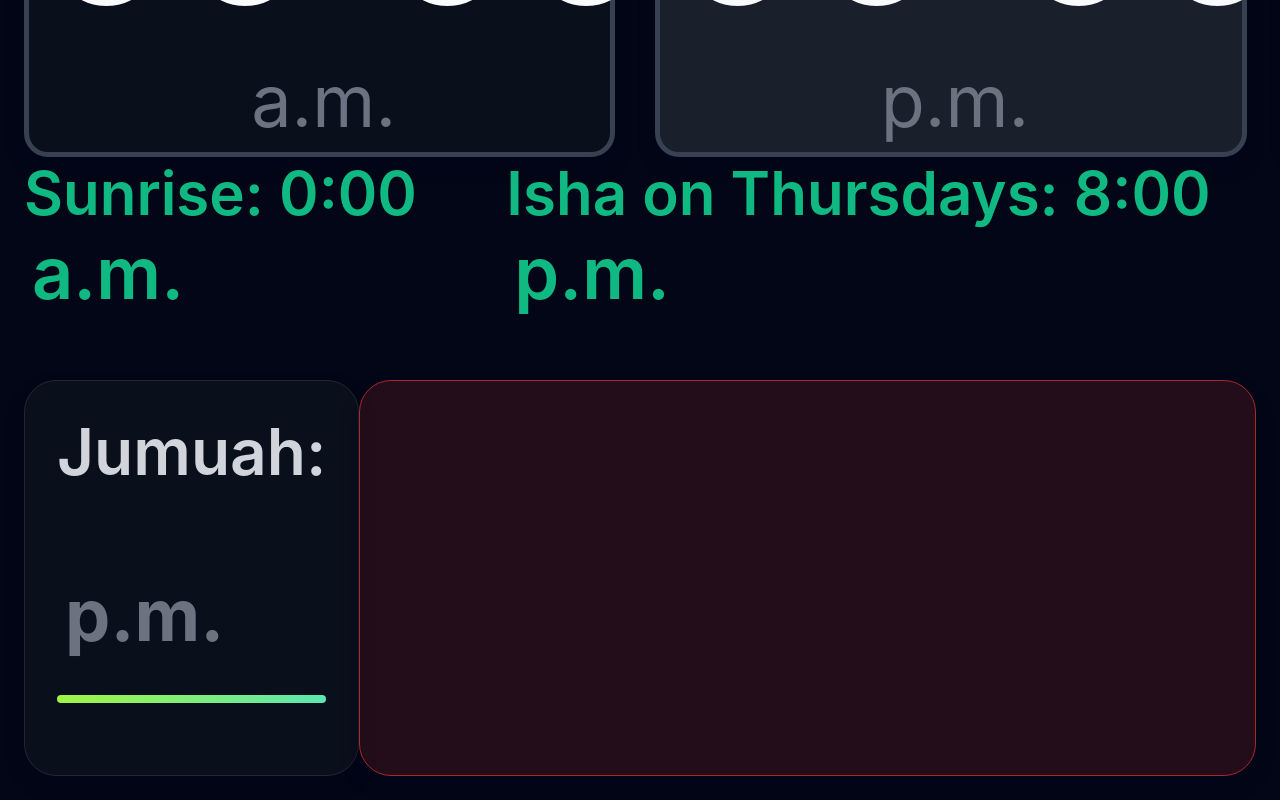
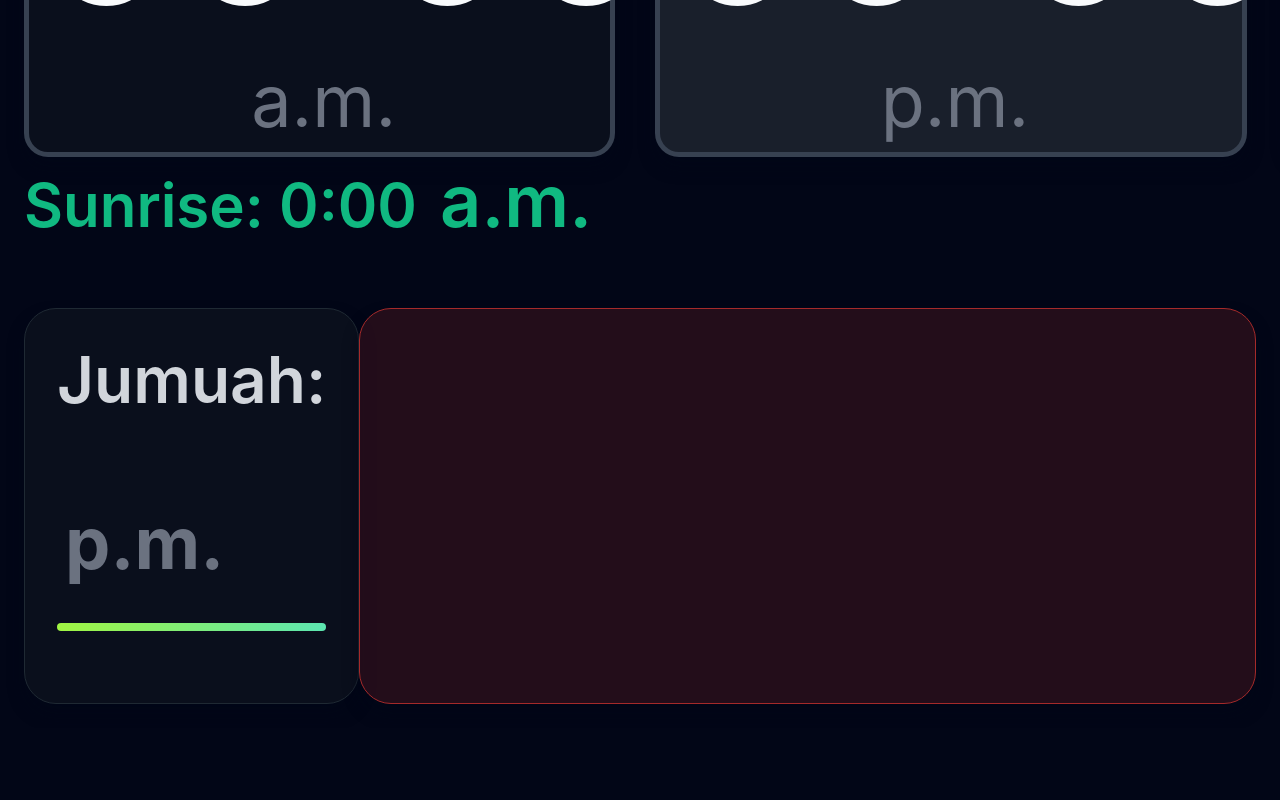
Before and after one commit to ismailsari07/papedisplayold, a website: page public/index.html in a window 1280 px wide. Shown: the part 1719-2519 px from the top of the page. After the commit the page ends 2447 px from the top, so only its background shows below. Drawn offline with nearby package versions, Linux system fonts and the light colour scheme; no server answers.

Commit message:
Update index.html

```diff
--- a/public/index.html
+++ b/public/index.html
@@ -138,11 +138,11 @@
             <span id="sunrise-time">0:00</span>
             <span class="ampm-small" style="color: #10b981">a.m.</span>
           </div>
-          <div class="asrOnThursday">
+          <!--<div class="asrOnThursday">
             Isha on Thursdays:
             <span id="asrOnThursday-time">8:00</span>
             <span class="ampm-small" style="color: #10b981">p.m.</span>
-          </div>
+          </div>-->
         </section>
 
         <section style="display: flex; justify-content: space-between">
```
